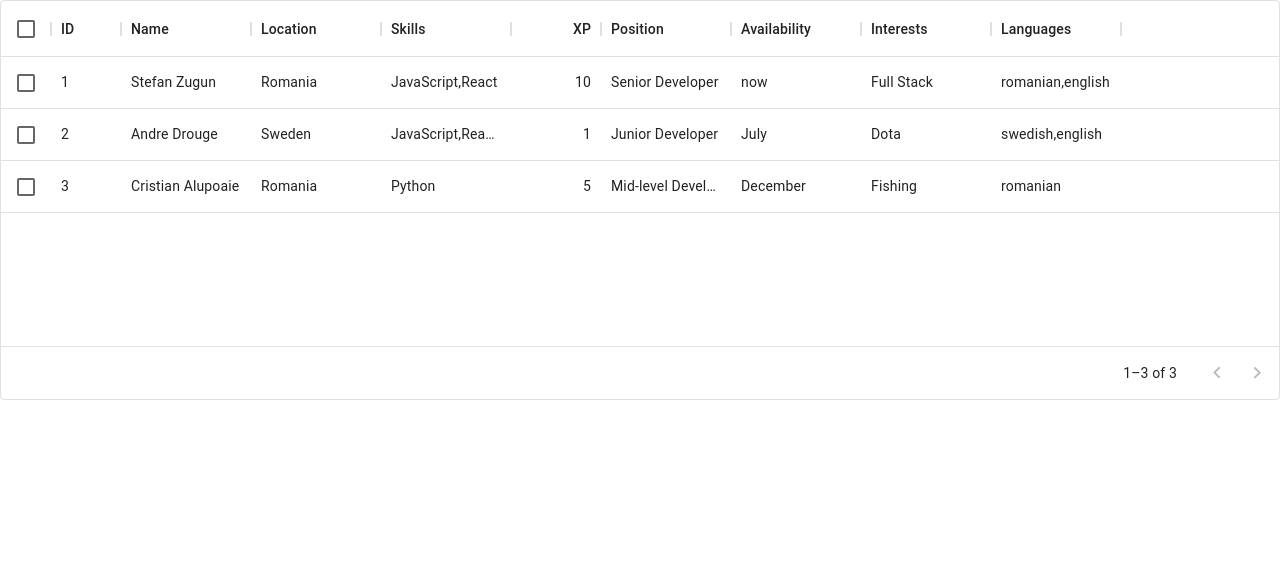
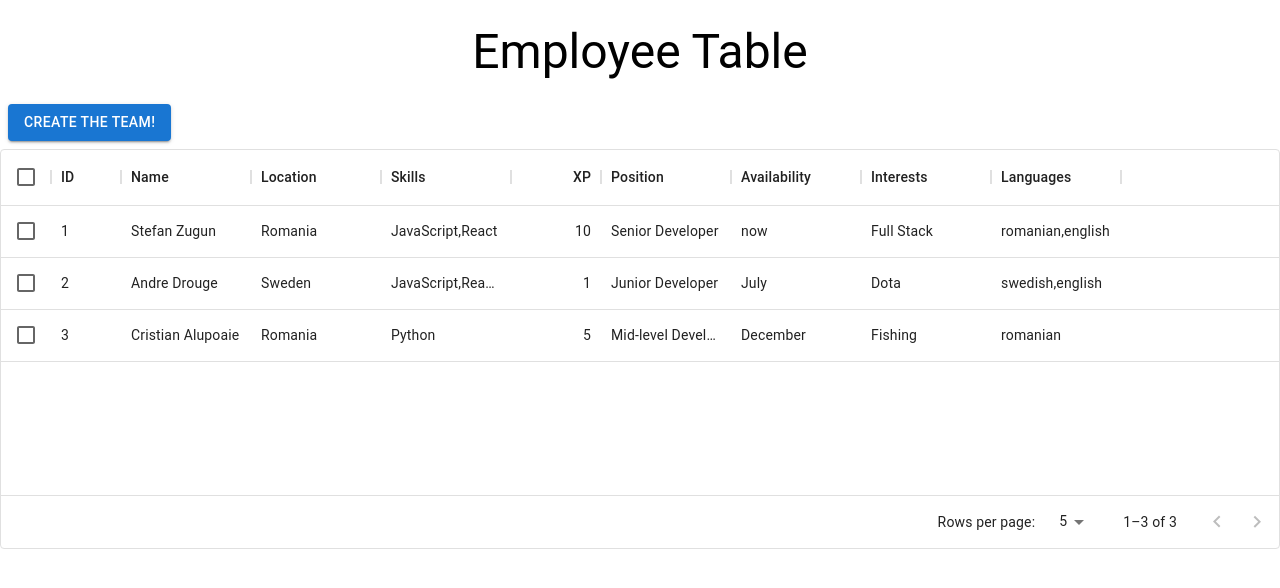
Before and after one commit to StefanZugun/KS-Profiles, a React (Create React App) app: page / in a window 1280 px wide. Shown: the top 588 px of the page. Built offline with nearby package versions, Linux system fonts and the light colour scheme.

Commit message:
Console logs selected table data

```diff
--- a/src/App.js
+++ b/src/App.js
@@ -1,3 +1,4 @@
+import { Typography } from "@mui/material";
 import "./App.css";
 import DataTable from "./components/Table";
 
@@ -40,6 +41,9 @@ const DUMMY_PROFILES = [
 function App() {
   return (
     <>
+      <Typography variant="h3" sx={{ textAlign: "center", mt: 3, mb: 2 }}>
+        Employee Table
+      </Typography>
       <DataTable profile={DUMMY_PROFILES} />
     </>
   );
--- a/src/components/Table.js
+++ b/src/components/Table.js
@@ -1,7 +1,11 @@
 import * as React from "react";
+
 import { DataGrid } from "@mui/x-data-grid";
+import { Button } from "@mui/material";
 
 export default function DataTable(props) {
+  // const [idList, setIdList] = useState([]);
+  let idList = [];
   const columns = [
     { field: "id", headerName: "ID", width: 70 },
     { field: "name", headerName: "Name", width: 130 },
@@ -21,28 +25,29 @@ export default function DataTable(props) {
 
   const rows = props.profile;
 
-  //   const rows = [
-  //     {
-  //       id: 1,
-  //       name: "Snow",
-  //       location: "Romania",
-  //       skills: "Python",
-  //       xp: 10,
-  //       position: "Junior Developer",
-  //       availability: "now",
-  //       interests: "JavaScript",
-  //       languages: "Swedish",
-  //     },
-  //   ];
+  const buttonHandler = () => {
+    for (const index of idList) {
+      console.log(rows[index - 1]);
+    }
+  };
+
+  const selectionHandler = (id) => {
+    idList = id;
+    console.log(idList);
+  };
 
   return (
     <div style={{ height: 400, width: "100%" }}>
+      <Button variant="contained" sx={{ m: 1 }} onClick={buttonHandler}>
+        Create the Team!
+      </Button>
       <DataGrid
         rows={rows}
         columns={columns}
         pageSize={5}
-        rowsPerPageOptions={[5]}
-        checkboxSelection
+        rowsPerPageOptions={[5, 10]}
+        checkboxSelection={true}
+        onSelectionModelChange={selectionHandler}
       />
     </div>
   );
```
